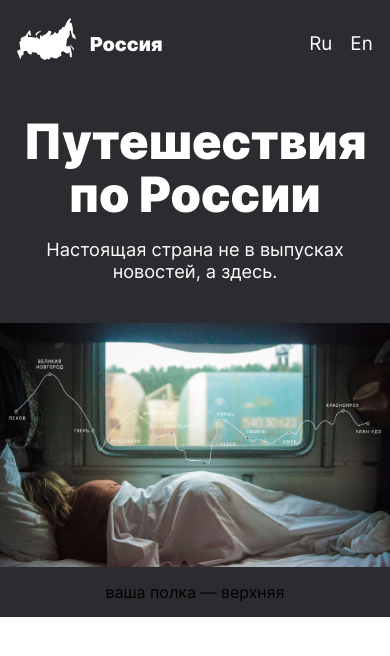
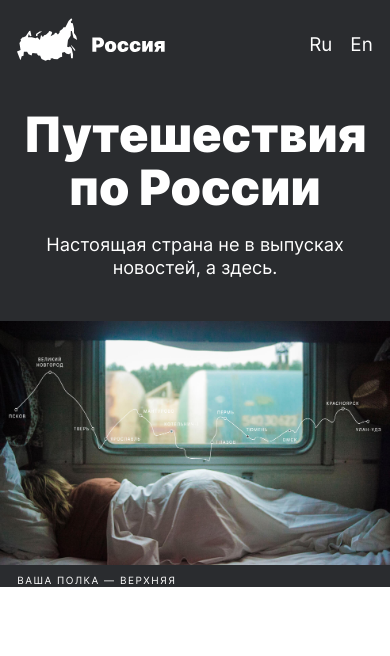
Before and after one commit to marcell88/russian-travel, a plain HTML site: page index.html in a window 390 px wide. Drawn offline with nearby package versions, Linux system fonts and the light colour scheme.

Commit message:
Header and lead added

```diff
--- a/blocks/header/__logo/header__logo.css
+++ b/blocks/header/__logo/header__logo.css
@@ -7,8 +7,8 @@
 /* (52-42)/(768-320) * (x - 320) + 42 */
 @media screen and (max-width: 768px) {
     .header__logo {
-        width: calc(142px + (100% - 320px)*(176 - 142)/(768 - 320));
-        height: calc(42px + (100% - 320px)*(52 - 42)/(768 - 320));
+        width: calc(142px + (100vw - 320px)*(176 - 142)/(768 - 320));
+        height: calc(42px + (100vw - 320px)*(52 - 42)/(768 - 320));
     }
 }
 
--- a/blocks/header/header.css
+++ b/blocks/header/header.css
@@ -8,7 +8,6 @@
     flex-direction: row;
     justify-content: space-between;
     align-items: flex-end;
-    --scrollbar-width: calc(100vw - 100%);
 }
 
 /* (48px - 24px) / (1024px - 768px) * (x - 768px) + 24px */
--- a/blocks/lead/__subtitle/lead__subtitle.css
+++ b/blocks/lead/__subtitle/lead__subtitle.css
@@ -1,5 +1,5 @@
 .lead__subtitle {
-    width: 90%;
+    width: 640px;
     font-style: normal;
     font-weight: 400;
     font-size: 30px;
@@ -7,22 +7,38 @@
     color: white;
     text-align: center;
     margin: 0;
-    padding-top: 16px;
-    padding-bottom: 40px;
+    padding-top: 32px;
+    padding-bottom: 64px;
 }
 
+@media screen and (max-width: 1280px) {
+    .lead__subtitle  {
+        padding-bottom: calc(56px + (100vw - 1024px) * (64 - 56) / (1280 - 1024));;
+    }
+}
+
+@media screen and (max-width: 1024px) {
+    .lead__subtitle  {
+        padding-bottom: 56px;
+    }
+}
 
 @media screen and (max-width: 768px) {
     .lead__subtitle  {
         font-size: calc(16px + (100vw - 320px) * (30 - 16) / (768 - 320));
         line-height: calc(20px + (100vw - 320px) * (36 - 20) / (768 - 320));
+        padding-top: calc(16px + (100vw - 320px) * (32 - 16) / (768 - 320));
+        padding-bottom: calc(40px + (100vw - 320px) * (56 - 40) / (768 - 320));
+        width: calc(288px + (100vw - 320px) * (640 - 288) / (768 - 320));
     }
 }
-
 
 @media screen and (max-width: 320px) {
     .lead__subtitle  {
         font-size: 16px;
         line-height: 20px;
+        padding-top: 16px;
+        padding-bottom: 40px;
+        width: 288px;
     }
 }
--- a/blocks/lead/__text/lead__text.css
+++ b/blocks/lead/__text/lead__text.css
@@ -0,0 +1,30 @@
+.lead__text {
+    text-transform: uppercase;
+    color: white;
+    align-self: flex-start;
+    padding-top: 8px;
+    padding-left: 0px;
+    margin: 0;
+    font-weight: 400;
+    font-size: 10px;
+    line-height: 14px;
+    letter-spacing: 1.5px;
+}
+
+@media screen and (max-width: 1024px) {
+    .lead__text {
+        padding-left: calc(24px - (100vw - 768px) * (24 - 0) / (1024 - 768));
+    }
+}
+
+@media screen and (max-width: 768px) {
+    .lead__text  {
+        padding-left: calc(16px + (100vw - 320px) * (24 - 16) / (768 - 320));
+    }
+}
+
+@media screen and (max-width: 320px) {
+    .lead__text  {
+        padding-left: 16px;
+    }
+}
--- a/blocks/lead/__title/lead__title.css
+++ b/blocks/lead/__title/lead__title.css
@@ -1,5 +1,5 @@
 .lead__title {
-    width: 90%;
+    width: 720px;
     font-style: normal;
     font-weight: 900;
     font-size: 96px;
@@ -12,6 +12,7 @@
 
 @media screen and (max-width: 768px) {
     .lead__title  {
+        width: calc(288px + (100vw - 320px) * (720 - 288) / (768 - 320));
         font-size: calc(40px + (100vw - 320px) * (96 - 40) / (768 - 320));
         line-height: calc(44px + (100vw - 320px) * (100 - 44) / (768 - 320));
     }
@@ -20,6 +21,7 @@
 
 @media screen and (max-width: 320px) {
     .lead__title  {
+        width: 288px;
         font-size: 40px;
         line-height: 44px;
     }
--- a/blocks/lead/lead.css
+++ b/blocks/lead/lead.css
@@ -8,9 +8,11 @@
 }
 
 /* (984px - 928px) / (1280px - 1024px) * (x - 1024px) + 928px */
+/* (56px - 48px) / (1280px - 1024px) * (x - 1024px) + 48px */
 @media screen and (max-width: 1280px) {
     .lead {
         max-width: calc(928px + (100% - 1024px) * (984 - 928) / (1280 - 1024));
+        padding-top: calc(48px + (100% - 1024px) * (56 - 48) / (1280 - 1024));
     }
 }
 
@@ -18,11 +20,13 @@
 @media screen and (max-width: 1024px) {
     .lead {
         max-width: calc(768px + (100% - 768px) * (928 - 768) / (1024 - 768));
+        padding-top: 48px;
     }
 }
 
 @media screen and (max-width: 768px) {
     .lead {
         max-width: 100%;
+        padding-top: 48px;
     }
 }
--- a/blocks/page/page.css
+++ b/blocks/page/page.css
@@ -1,5 +1,6 @@
 .page {
     min-width: 320px;
+    max-width: 1440px;
     font-family: 'Inter', Arial, sans-serif;
     background-color: #2A2C2F;
     margin: 0 auto;
```
